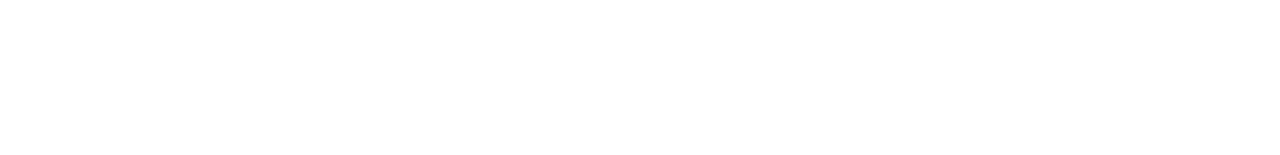
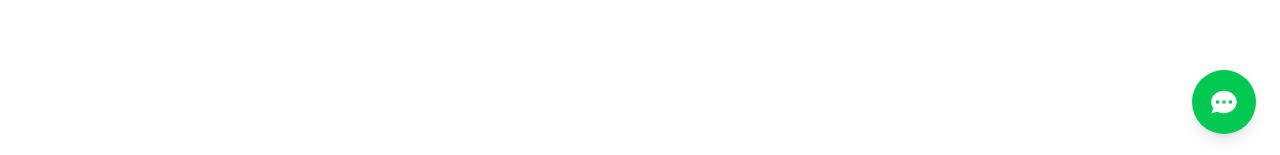
Before and after one commit to Pratik9113/government_scheme, a React (Vite) app in the folder frontend/: page / in a window 1280 px wide. Shown: the part 642-797 px from the top of the page. Built offline with nearby package versions, Linux system fonts and the light colour scheme.

Commit message:
3 features completed

```diff
--- a/frontend/src/App.jsx
+++ b/frontend/src/App.jsx
@@ -23,7 +23,7 @@ const App = () => {
       {/* <LanguageSelector setLanguage={setLanguage} /> */}
       <ToastContainer position="top-right" autoClose={3000} />
       <DigiKissanNavbar setIsLogin={setIsLogin} />
-      {/* <ChatBot /> */}
+      <ChatBot />
       <Routes>
         <Route path='/' element={<Dashboard />} />
         <Route path='/login' element={<Login setIsLogin={setIsLogin} />} />
--- a/frontend/src/components/Chatbot/Chatbot.jsx
+++ b/frontend/src/components/Chatbot/Chatbot.jsx
@@ -112,13 +112,15 @@ const ChatBot = () => {
 
         // Add welcome message if opening for first time and no messages
         if (!isOpen && messages.length === 0) {
-            const welcomeMessage = {
-                text: "Namaste! I'm your assistant for farmer schemes. How can I help you today? You can ask me about PM-KISAN, crop insurance, subsidies, or any other government schemes for farmers.",
-                sender: 'bot'
+            const languageOptions = {
+                text: "Namaste! कृपया अपनी पसंदीदा भाषा चुनें:\n1. English\n2. हिंदी\n3. मराठी",
+                sender: 'bot',
+                options: ['English', 'हिंदी', 'मराठी']
             };
-            setMessages([welcomeMessage]);
-            speakText(welcomeMessage.text);
+            setMessages([languageOptions]);
+            speakText(languageOptions.text);
         }
+
     };
 
     // Stop speaking
@@ -175,8 +177,8 @@ const ChatBot = () => {
                             className={`mb-3 max-w-3/4 ${msg.sender === 'user' ? 'ml-auto' : 'mr-auto'}`}
                         >
                             <div className={`p-3 rounded-lg ${msg.sender === 'user'
-                                    ? 'bg-green-600 text-white rounded-br-none'
-                                    : 'bg-white border border-gray-200 text-gray-800 rounded-bl-none shadow-sm'
+                                ? 'bg-green-600 text-white rounded-br-none'
+                                : 'bg-white border border-gray-200 text-gray-800 rounded-bl-none shadow-sm'
                                 }`}>
                                 {msg.text}
                             </div>
@@ -209,8 +211,8 @@ const ChatBot = () => {
                         type="submit"
                         disabled={isLoading || !inputMessage.trim()}
                         className={`bg-green-600 text-white px-4 py-2 rounded-r-full font-medium ${isLoading || !inputMessage.trim()
-                                ? 'opacity-50 cursor-not-allowed'
-                                : 'hover:bg-green-700'
+                            ? 'opacity-50 cursor-not-allowed'
+                            : 'hover:bg-green-700'
                             }`}
                     >
                         <svg xmlns="http://www.w3.org/2000/svg" className="h-5 w-5" viewBox="0 0 20 20" fill="currentColor">
```
